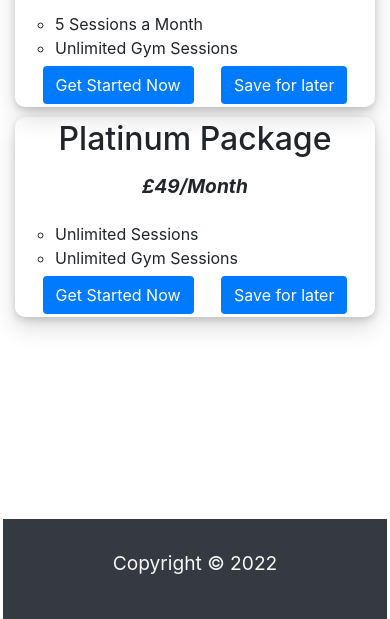
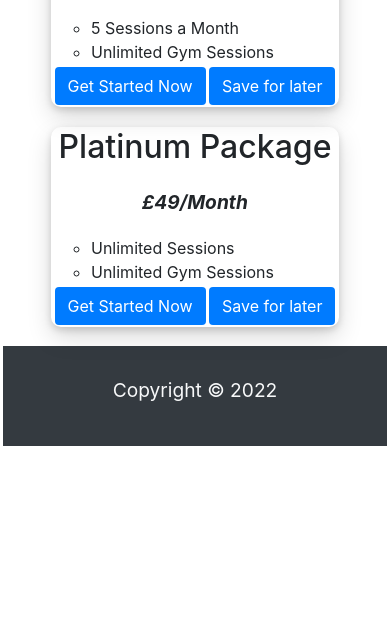
Before and after one commit to IonPara/Just-Fight, a plain HTML site: page plans.html in a window 390 px wide. Shown: the part 608-1227 px from the top of the page. After the commit the page ends 1054 px from the top, so only its background shows below. Drawn offline with nearby package versions, Linux system fonts and the light colour scheme.

Commit message:
Update plans.css

```diff
--- a/Styles/plans.css
+++ b/Styles/plans.css
@@ -1,5 +1,3 @@
-<<<<<<< HEAD
-
 #brand {
   font-size: 1.5rem;
   font-weight: bolder;
@@ -17,9 +15,8 @@
   flex-wrap: wrap;
 }
 
- .pricing-table {
-  margin-top: 5rem;
-  min-height: 100dvh;
+.pricing-table {
+  margin-top: 70px;
 }
 
 /* ------------Package boxes ----------------*/
@@ -31,7 +28,6 @@
   flex-direction: column;
   justify-content: space-around;
   border-radius: 10px;
-
 }
 
 h2 {
@@ -42,11 +38,12 @@ h2 {
   font-size: larger;
   font-weight: bold;
   font-style: italic;
+  margin-top: 10px;
 }
 
 .package:hover {
   -webkit-transform: scale(0.5);
-   transform: scale(1.05);
+  transform: scale(1.05);
 }
 
 /*----------------- Footer---------------------- */
@@ -72,22 +69,19 @@ footer p {
   .plans-title {
     font-size: 2rem;
   }
+
   .container {
     display: block;
   }
 
   .package {
-    margin-top: 10px;
-    width: 100%;
+    width: 80%;
     height: 200px;
-  }
-
-  .pricing-table {
-    height: 90vh;
+    margin: auto;
+    margin-top: 20px;
   }
 
   .plans-footer {
-    margin-top: 200px;
     margin-bottom: none !important;
   }
 
@@ -96,106 +90,4 @@ footer p {
     max-height: 100px;
   }
 
-
 }
-=======
-
-#brand {
-  font-size: 1.5rem;
-  font-weight: bolder;
-}
-
-.container {
-  display: flex;
-  justify-content: space-around;
-  list-style: none;
-}
-
-.plans {
-  margin-top: 100px;
-  min-width: 100%;
-  flex-wrap: wrap;
-}
-
- .pricing-table {
-  margin-top: 5rem;
-  min-height: 100dvh;
-}
-
-/* ------------Package boxes ----------------*/
-.package {
-  box-shadow: 0 10px 25px 0 rgb(0 0 0 / 15%), 0 3px 7px 0 rgb(0 0 0 / 15%);
-  width: 280px;
-  height: 300px;
-  display: flex;
-  flex-direction: column;
-  justify-content: space-around;
-  border-radius: 10px;
-
-}
-
-h2 {
-  text-align: center;
-}
-
-.package .pricing {
-  font-size: larger;
-  font-weight: bold;
-  font-style: italic;
-}
-
-.package:hover {
-  -webkit-transform: scale(0.5);
-   transform: scale(1.05);
-}
-
-/*----------------- Footer---------------------- */
-footer p {
-  padding: 30px;
-  font-size: larger;
-  height: 100px;
-}
-
-
-.plans-container {
-  display: flex;
-  justify-content: space-between;
-}
-
-.buttons-container {
-  justify-content: space-evenly;
-}
-
-/* Media Screen */
-@media screen and (max-width:768px) {
-
-  .plans-title {
-    font-size: 2rem;
-  }
-  .container {
-    display: block;
-  }
-
-  .package {
-    margin-top: 10px;
-    width: 100%;
-    height: 200px;
-  }
-
-  .pricing-table {
-    height: 90vh;
-  }
-
-  .plans-footer {
-    margin-top: 200px;
-    margin-bottom: none !important;
-  }
-
-  .footer-container {
-    border: solid transparent;
-    max-height: 100px;
-  }
-
-
-}
->>>>>>> 0fd44c21b66e83d8edb296cb9a57458fc2abac79
```
